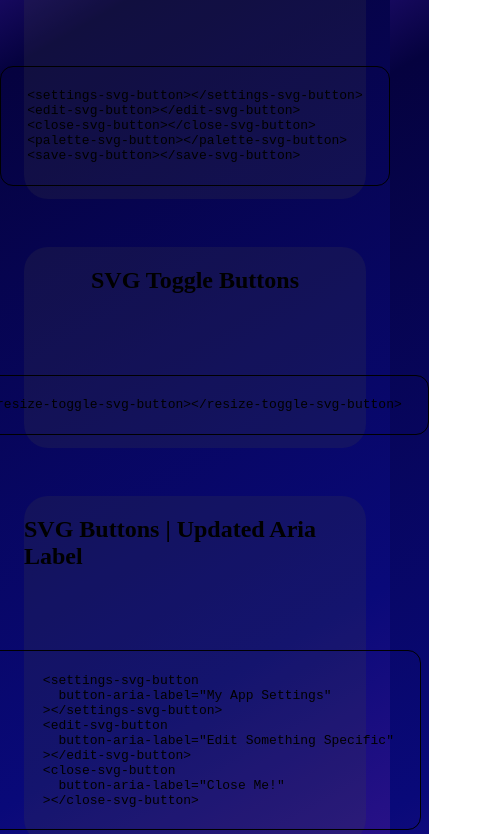
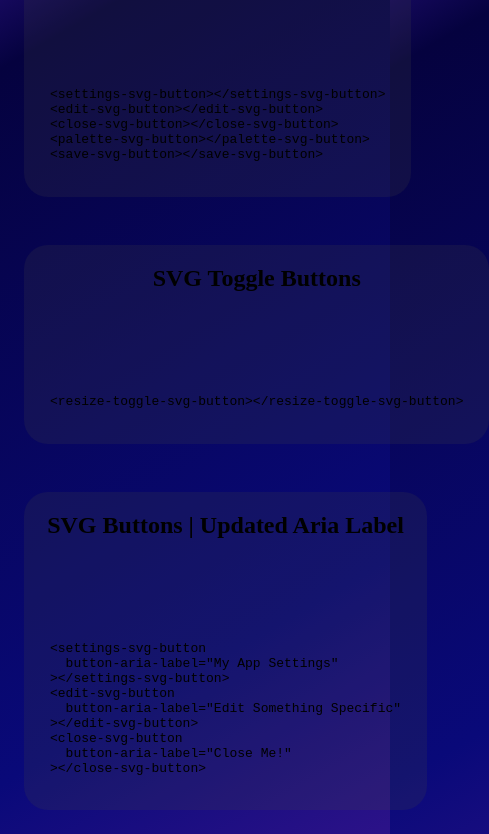
Before and after one commit to conor-dowdall/svg-buttons, a website: page index.html in a window 390 px wide. Shown: the part 110-944 px from the top of the page, 489 px wide, since content can reach past the window. Drawn offline with Linux system fonts and the light colour scheme.

Commit message:
fix: enhance layout and styling in index.html for better responsiveness and readability

```diff
--- a/index.html
+++ b/index.html
@@ -35,10 +35,13 @@
         border-radius: 1.5em;
         margin: 3em 1em;
         background-color: rgba(68, 68, 68, 0.2);
+        max-width: 80ch;
+        min-width: fit-content;
       }
 
       .buttons {
         display: flex;
+        flex-wrap: wrap;
         justify-content: center;
         gap: 1em;
 
@@ -52,8 +55,6 @@
         text-align: left;
         width: fit-content;
         padding: 0.5em 2em;
-        border: 0.15em solid currentColor;
-        border-radius: 1em;
       }
     </style>
   </head>
```
Lines whose indentation alone changed are shown as unchanged.
